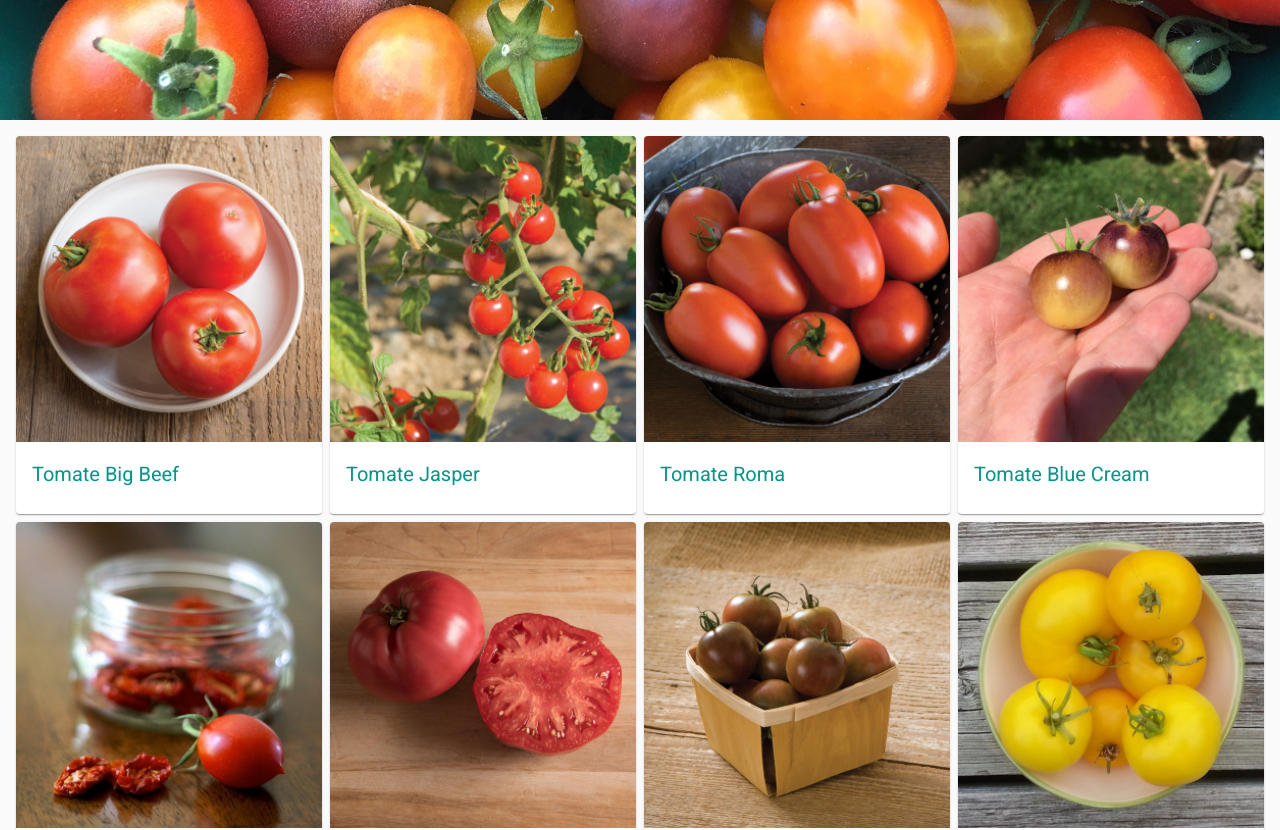
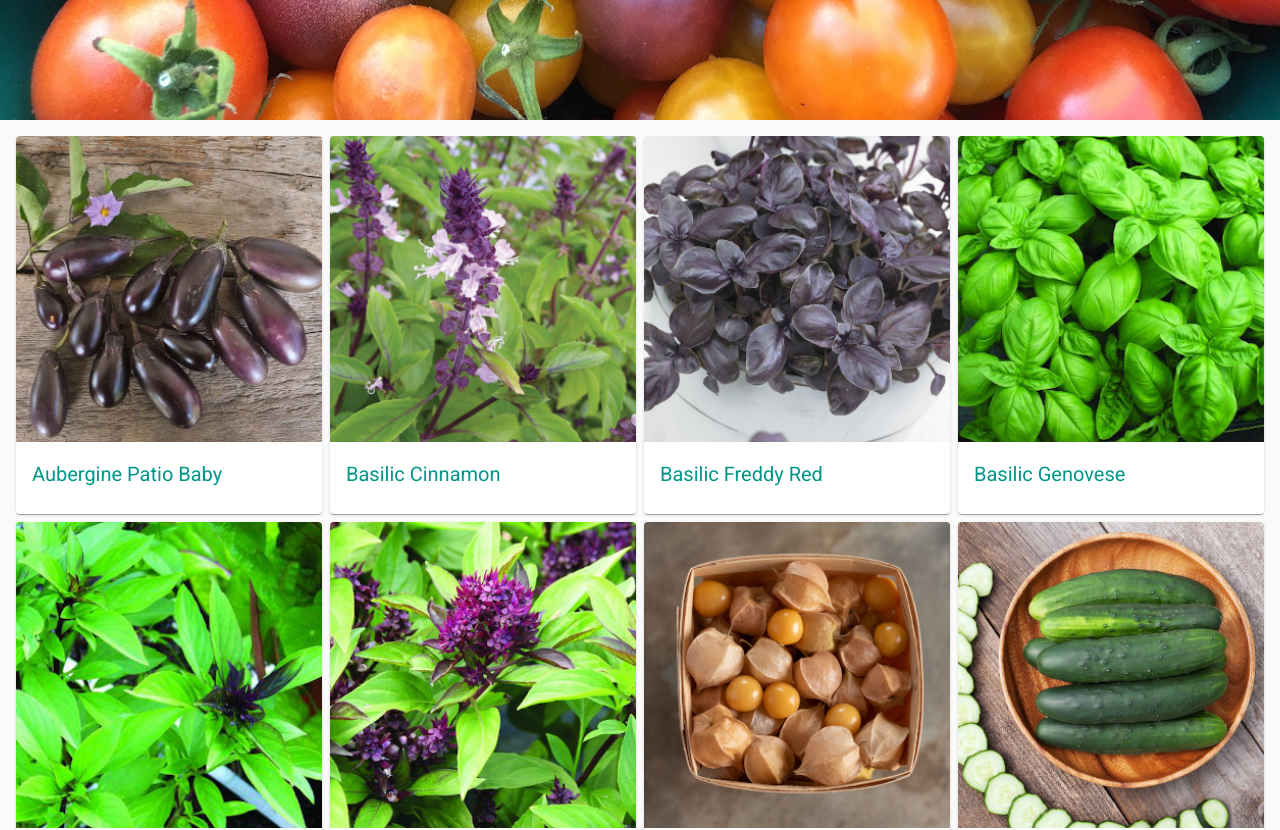
Before and after one commit to fredericbarry/amelegumes, a React (Create React App) app: page / in a window 1280 px wide. Shown: the part 680-1510 px from the top of the page. Built offline with nearby package versions, Linux system fonts and the light colour scheme.

Commit message:
Added state to products, sorted them by name

```diff
--- a/src/App.js
+++ b/src/App.js
@@ -7,12 +7,36 @@ import Products from "./components/Products/Products";
 import { products } from "./products";
 
 class App extends Component {
+  constructor() {
+    super();
+    this.state = {
+      products: products,
+    };
+  }
+
+  groupBy = (objectArray, property) => {
+    return objectArray.reduce((result, currentValue) => {
+      // Create an empty array if one does not already exists for the `property` then push the `currentValue` in it.
+      (result[currentValue[property]] =
+        result[currentValue[property]] || []).push(currentValue);
+      // Return the current `result` iteration value that will serve as the next `result` iteration value
+      return result;
+    }, {}); // Empty object is the initial value for `result` object
+  };
+
   render() {
+    /* const groupedProducts = this.groupBy(
+      this.state.products.sort((a, b) => (a.name > b.name ? 1 : -1)),
+      "category"
+    ); */
+    const groupedProducts = this.state.products.sort((a, b) =>
+      a.name > b.name ? 1 : -1
+    );
     return (
       <>
         <Navbar />
         <Hero />
-        <Products products={products} />
+        <Products products={groupedProducts} />
       </>
     );
   }
```
